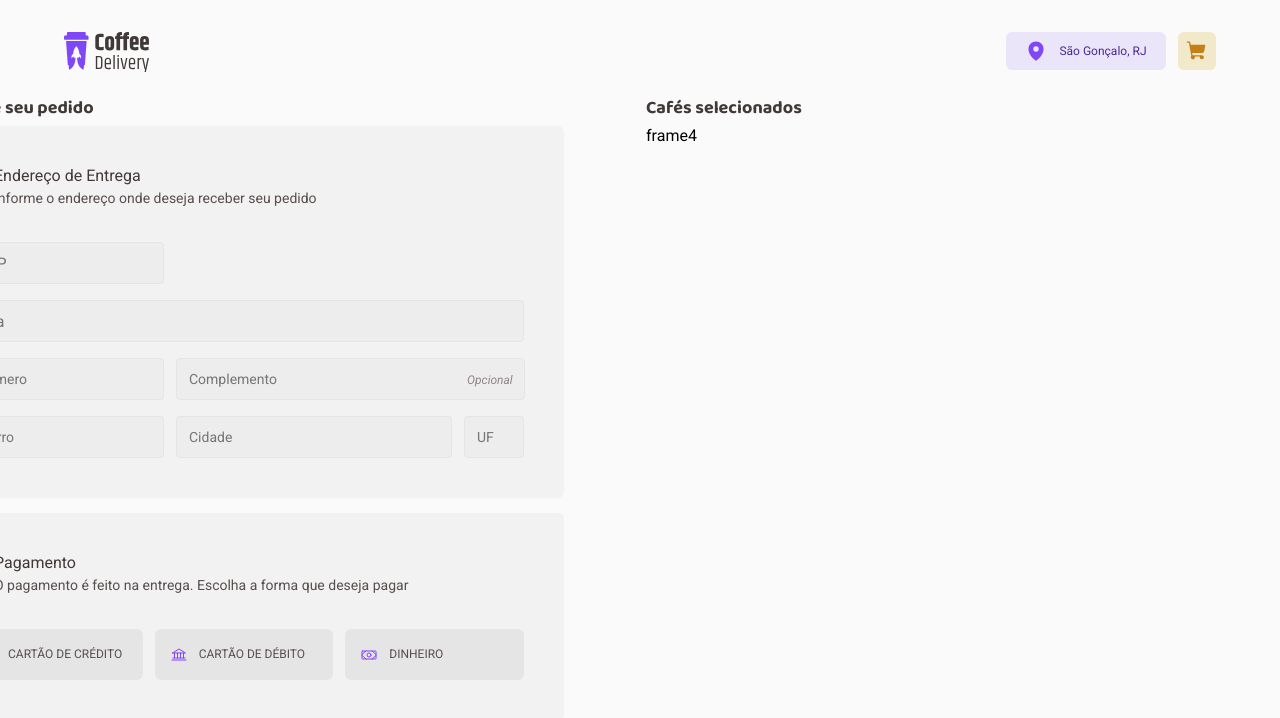
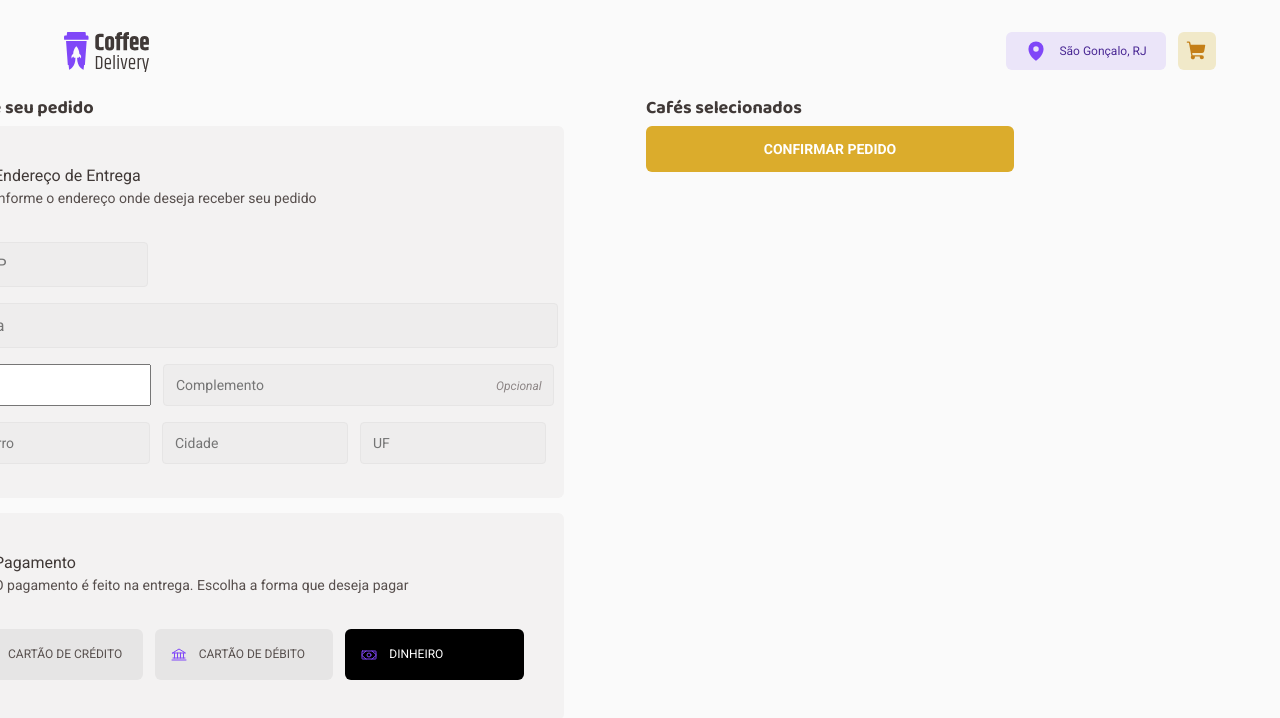
Before and after one commit to xenxem/coffeedelivery, a React (Vite) app: page /checkout in a window 1280 px wide. Shown: the top 718 px of the page. Built offline with nearby package versions, Linux system fonts and the light colour scheme.

Commit message:
submit form checkou

```diff
--- a/package.json
+++ b/package.json
@@ -10,14 +10,17 @@
     "preview": "vite preview"
   },
   "dependencies": {
+    "@hookform/resolvers": "^3.9.1",
     "@radix-ui/react-radio-group": "^1.2.1",
     "coffeedelivery": "file:",
     "phosphor-react": "^1.4.1",
     "react": "^18.3.1",
     "react-dom": "^18.3.1",
+    "react-hook-form": "^7.53.2",
     "react-router-dom": "^6.28.0",
     "styled-components": "^6.1.13",
-    "uuid": "^11.0.3"
+    "uuid": "^11.0.3",
+    "zod": "^3.23.8"
   },
   "devDependencies": {
     "@types/react": "^18.3.12",
--- a/src/components/CheckoutForm.styles.ts
+++ /dev/null
@@ -1,24 +0,0 @@
-import styled from "styled-components";
-
-export const CheckoutFormSComp = styled.form`
-
-    /* Auto layout */
-    display: flex;
-    flex-direction: column;
-    align-items: flex-start;
-    padding: 0px;
-    gap: 16px;
-
-    width: 560px;
-    height: 216px;
-
-
-    /* Inside auto layout */
-    flex: none;
-    order: 1;
-    align-self: stretch;
-    flex-grow: 0;
-
-
-
-`;
--- a/src/components/CheckoutForm.tsx
+++ /dev/null
@@ -1,10 +0,0 @@
-import { ReactNode } from "react"
-import { CheckoutFormSComp } from "./CheckoutForm.styles"
-
-interface CheckoutFormProps {
-    children: ReactNode;
-}
-
-export default function CheckoutForm({ children }: Readonly<CheckoutFormProps>) {
-    return <CheckoutFormSComp>{children}</CheckoutFormSComp>
-}
--- /dev/null
+++ b/src/components/CheckoutFormContent.styles.ts
@@ -0,0 +1,49 @@
+import styled from "styled-components";
+
+export const CheckoutFormContentSComp = styled.div`
+
+    /* Auto layout */
+    display: flex;
+    flex-direction: column;
+    align-items: flex-start;
+    padding: 0px;
+    gap: 16px;
+
+    width: 560px;
+    height: 216px;
+
+
+    /* Inside auto layout */
+    flex: none;
+    order: 1;
+    align-self: stretch;
+    flex-grow: 0;
+
+    input[type="text"]{
+        /* Input */
+
+box-sizing: border-box;
+
+/* Auto layout */
+display: flex;
+flex-direction: row;
+align-items: center;
+padding: 12px;
+gap: 4px;
+
+
+/* Base/Input */
+background: #EEEDED;
+/* Base/Button */
+border: 1px solid #E6E5E5;
+border-radius: 4px;
+
+/* Inside auto layout */
+flex: none;
+order: 0;
+flex-grow: 0;
+    }
+
+
+
+`;
--- /dev/null
+++ b/src/components/CheckoutFormContent.tsx
@@ -0,0 +1,11 @@
+import { ReactNode } from "react"
+import { CheckoutFormContentSComp } from "./CheckoutFormContent.styles"
+
+interface CheckoutFormProps {
+    children: ReactNode;
+    id?: string;
+}
+
+export default function CheckoutFormContent({ children, id }: Readonly<CheckoutFormProps>) {
+    return <CheckoutFormContentSComp id={id}>{children}</CheckoutFormContentSComp>
+}
--- a/src/components/InputContainer.styles.ts
+++ b/src/components/InputContainer.styles.ts
@@ -6,10 +6,23 @@ export const InputContainerSComp = styled.div`
     gap: 12px;
 
     input[type="text"]{
-        /* Label */
 
+        /* Input */
+        box-sizing: border-box;
 
+        /* Auto layout */
+        display: flex;
+        flex-direction: row;
+        align-items: center;
+        padding: 12px;
+        gap: 4px;
 
+        /* Base/Input */
+        background: #EEEDED;
+
+        /* Base/Button */
+        border: 1px solid #E6E5E5;
+        border-radius: 4px;
 
         /* Text/Regular S */
         font-family: 'Roboto';
@@ -17,14 +30,11 @@ font-style: normal;
         font-weight: 400;
         font-size: 14px;
 
-/* or 18px */
-
         /* Base/Label */
         color: #8D8686;
 
-
         /* Inside auto layout */
-flex: none;
+        flex: 1;
         order: 0;
         flex-grow: 1;
 
--- /dev/null
+++ b/src/components/SubmitButton.styles.tsx
@@ -0,0 +1,44 @@
+import styled from "styled-components";
+
+export const SubmitButtonContainer = styled.button`
+    /* Button */
+
+/* Auto layout */
+display: flex;
+flex-direction: row;
+justify-content: center;
+align-items: center;
+padding: 12px 8px;
+gap: 4px;
+
+width: 368px;
+height: 46px;
+
+
+/* Brand / Yellow */
+background: #DBAC2C;
+border-radius: 6px;
+border:0px;
+
+/* Inside auto layout */
+flex: none;
+order: 5;
+align-self: stretch;
+flex-grow: 0;
+
+
+/* Components/Button G */
+font-family: 'Roboto';
+font-style: normal;
+font-weight: 700;
+font-size: 14px;
+line-height: 160%;
+/* or 22px */
+text-transform: uppercase;
+
+/* Base/White */
+color: #FFFFFF;
+font-stretch: 100;
+
+
+`;
--- /dev/null
+++ b/src/components/SubmitButton.tsx
@@ -0,0 +1,11 @@
+import { ReactNode } from "react";
+import { SubmitButtonContainer } from "./SubmitButton.styles";
+
+interface SubmitButtonProps {
+    children: ReactNode;
+}
+
+
+export default function SubmitButton({ children }: Readonly<SubmitButtonProps>) {
+    return <SubmitButtonContainer type="submit" >{children}</SubmitButtonContainer>
+}
--- a/src/pages/Checkout.tsx
+++ b/src/pages/Checkout.tsx
@@ -10,19 +10,71 @@ import CheckoutTitleInner from "../components/CheckoutTitleInner";
 import { MapPin, CurrencyDollar, CreditCard, Bank, Money } from 'phosphor-react';
 import CheckoutTitleInnerText from "../components/CheckoutTitleInnerText";
 import CheckoutTitleInnerText2 from "../components/CheckoutTitleInnerText2";
-import CheckoutForm from "../components/CheckoutForm";
-import InputText from "../components/InputText";
+
+
 import InputContainer from "../components/InputContainer";
 import OptionalContainer from "../components/OptionalContainer";
 
 import { TransactionTypeButton, TransactionTypeContainer } from "../components/TransactionTypeContainer.styles";
 
+import { Controller, useForm } from "react-hook-form";
+import CheckoutFormContent from "../components/CheckoutFormContent";
+import SubmitButton from "../components/SubmitButton";
+
+import { zodResolver } from "@hookform/resolvers/zod";
+import * as zod from "zod";
+import { useState } from "react";
+
+
+const deliveryFormValidationSchema = zod.object({
+    cep: zod.string().min(9, 'Informe o CEP no formato xxxxx-xxx'),
+    rua: zod.string().min(1, 'Informe o nome da rua'),
+    complemento: zod.string().optional(),
+    numero: zod.coerce.number().min(1, 'Informe o número'),
+    bairro: zod.string().min(1, 'Informe  bairro'),
+    cidade: zod.string().min(1, 'Informe a cidade'),
+    uf: zod.string().min(2, 'Informe a UF'),
+    pagamentoTipo: zod.enum(['credit', 'debit', 'money'])
+});
+
+type DeliveryFormData = zod.infer<typeof deliveryFormValidationSchema>;
+
 export default function Checkout() {
+
+    const initialState: DeliveryFormData = {
+        cep: '',
+        rua: '',
+        complemento: '',
+        numero: 0,
+        bairro: '',
+        cidade: '',
+        uf: '',
+        pagamentoTipo: 'money'
+    }
+
+    const [deliveyAddress, setDeliveryAddress] = useState<DeliveryFormData>(initialState);
+    const { register, handleSubmit, formState, reset, control } = useForm<DeliveryFormData>({
+        resolver: zodResolver(deliveryFormValidationSchema),
+        defaultValues: initialState
+    });
+
+    console.log(formState.errors);
+
+    const submitForm = (data: DeliveryFormData) => {
+        console.log(data);
+        reset();
+        // document.getElementById('form')?.dispatchEvent(
+        //     new Event('submit', { cancelable: true, bubbles: true })
+        // );
+    }
+
     return (
 
+        <form onSubmit={handleSubmit(submitForm)}>
             <CheckoutContainer>
                 <CheckoutTitle>Complete seu pedido</CheckoutTitle>
                 <CheckoutTitle2>Cafés selecionados</CheckoutTitle2>
+
                 <CheckoutFrame1>
                     <CheckoutContent>
                         <CheckoutTitleContent>
@@ -32,22 +84,59 @@ export default function Checkout() {
                                 <CheckoutTitleInnerText2>Informe o endereço onde deseja receber seu pedido</CheckoutTitleInnerText2>
                             </CheckoutTitleInner>
                         </CheckoutTitleContent>
-                    <CheckoutForm>
-                        <InputText type="text" placeholder="CEP" width={'200px'} />
-                        <InputText type="text" placeholder="Rua" width={'100%'} />
+                        <CheckoutFormContent>
+                            <input
+                                type="text"
+                                {...register('cep')}
+                                placeholder="CEP"
+                                size={17}
+                                title={formState.errors.cep ? formState.errors.cep.message : ''}
+                                style={formState.errors.cep ? { borderColor: 'red' } : {}}
+                            />
+                            <input
+                                type="text"
+                                {...register('rua')}
+                                placeholder="Rua"
+                                size={66}
+                                title={formState.errors.rua ? formState.errors.rua.message : ''}
+                                style={formState.errors.rua ? { borderColor: 'red' } : {}}
+                            />
                             <InputContainer>
-                            <InputText type="text" placeholder="Número" width={'200px'} />
-                            <InputText type="text" placeholder="Complemento" width={'349px'} />
+                                <input
+                                    type="number"
+                                    {...register('numero')}
+                                    placeholder="Número"
+                                    title={formState.errors.numero ? formState.errors.numero.message : ''}
+                                    style={formState.errors.numero ? { borderColor: 'red' } : {}}
+                                />
+                                <input type="text" {...register('complemento')} placeholder="Complemento" size={48} />
                                 <OptionalContainer> Opcional</OptionalContainer>
                             </InputContainer>
                             <InputContainer>
-                            <InputText type="text" placeholder="Bairro" width={'200px'} />
-                            <InputText type="text" placeholder="Cidade" width={'276px'} />
-                            <InputText type="text" placeholder="UF" width={'60px'} />
+                                <input
+                                    type="text"
+                                    {...register('bairro')}
+                                    placeholder="Bairro"
+                                    title={formState.errors.bairro ? formState.errors.bairro.message : ''}
+                                    style={formState.errors.bairro ? { borderColor: 'red' } : {}}
+                                />
+                                <input
+                                    type="text"
+                                    {...register('cidade')}
+                                    placeholder="Cidade"
+                                    title={formState.errors.cidade ? formState.errors.cidade.message : ''}
+                                    style={formState.errors.cidade ? { borderColor: 'red' } : {}}
+                                />
+                                <input
+                                    type="text"
+                                    {...register('uf')}
+                                    placeholder="UF"
+                                    title={formState.errors.uf ? formState.errors.uf.message : ''}
+                                    style={formState.errors.uf ? { borderColor: 'red' } : {}}
+                                />
                             </InputContainer>
-                    </CheckoutForm>
+                        </CheckoutFormContent>
                     </CheckoutContent>
-
                     <CheckoutContent height={'207px'}>
                         <CheckoutTitleContent>
                             <CurrencyDollar size={22} color="#8047F8" />
@@ -56,18 +145,34 @@ export default function Checkout() {
                                 <CheckoutTitleInnerText2>O pagamento é feito na entrega. Escolha a forma que deseja pagar</CheckoutTitleInnerText2>
                             </CheckoutTitleInner>
                         </CheckoutTitleContent>
-                    <CheckoutForm>
-                        <TransactionTypeContainer>
-                            <TransactionTypeButton value="credit"><CreditCard size={16} color="#8047F8" />cartão de crédito</TransactionTypeButton>
-                            <TransactionTypeButton value="debit"><Bank size={16} color="#8047F8" />cartão de débito</TransactionTypeButton>
-                            <TransactionTypeButton value="money"><Money size={16} color="#8047F8" />dinheiro</TransactionTypeButton>
+                        <CheckoutFormContent>
+                            <Controller
+                                control={control}
+                                name="pagamentoTipo"
+                                render={({ field }) => {
+                                    return (
+                                        <TransactionTypeContainer onValueChange={field.onChange} value={field.value}>
+                                            <TransactionTypeButton value="credit">
+                                                <CreditCard size={16} color="#8047F8" />cartão de crédito
+                                            </TransactionTypeButton>
+                                            <TransactionTypeButton value="debit">
+                                                <Bank size={16} color="#8047F8" />cartão de débito
+                                            </TransactionTypeButton>
+                                            <TransactionTypeButton value="money">
+                                                <Money size={16} color="#8047F8" />dinheiro
+                                            </TransactionTypeButton>
                                         </TransactionTypeContainer>
-
-                    </CheckoutForm>
+                                    )
+                                }}
+                            />
+                        </CheckoutFormContent>
                     </CheckoutContent>
                 </CheckoutFrame1>
-            <CheckoutFrame2>frame4</CheckoutFrame2>
+                <CheckoutFrame2>
+                    <SubmitButton>confirmar pedido</SubmitButton>
+                </CheckoutFrame2>
             </CheckoutContainer>
+        </form>
 
     )
 }
```
Also changed, not shown: 1 other file (tests, documents, lock files or other folders). Lines whose indentation alone changed are shown as unchanged.
